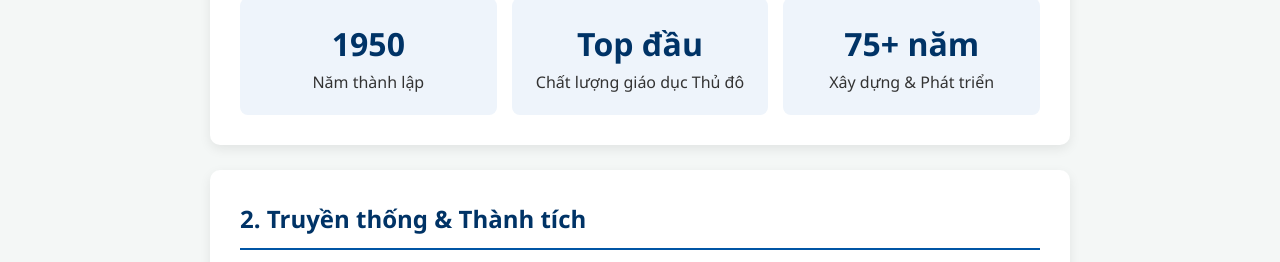
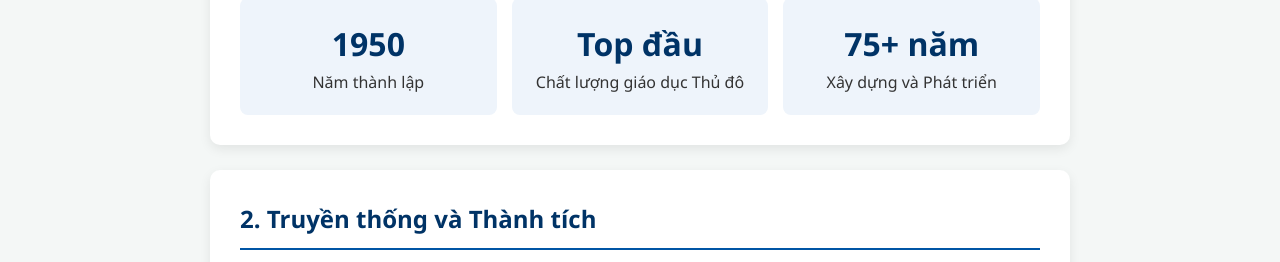
Before and after one commit to ChaumhnK75K9/THPT-GiaThieu, a plain HTML site: page index.html in a window 1280 px wide. Shown: the part 426-688 px from the top of the page. Drawn offline with Linux system fonts and the light colour scheme.

Commit message:
Fix HTML formatting and update content

```diff
--- a/index.html
+++ b/index.html
@@ -118,13 +118,13 @@
                 </div>
                 <div class="stat-box">
                     <h3>75+ năm</h3>
-                    <p>Xây dựng & Phát triển</p>
+                    <p>Xây dựng và Phát triển</p>
                 </div>
             </div>
         </div>
 
         <div class="card">
-            <h2>2. Truyền thống & Thành tích</h2>
+            <h2>2. Truyền thống và Thành tích</h2>
             <p>
                 Trải qua hơn 7 thập kỷ phát triển, nhà trường luôn là đơn vị dẫn đầu trong các phong trào thi đua của ngành giáo dục Hà Nội, nằm trong top 100 trường THPT có điểm thi đại học cao nhất cả nước. Nơi đây đã đào tạo nhiều thế hệ học sinh ưu tú, đóng góp lớn cho sự phát triển của đất nước, đồng thời vinh dự được Nhà nước trao tặng nhiều Huân chương Lao động cao quý.
             </p>
```
